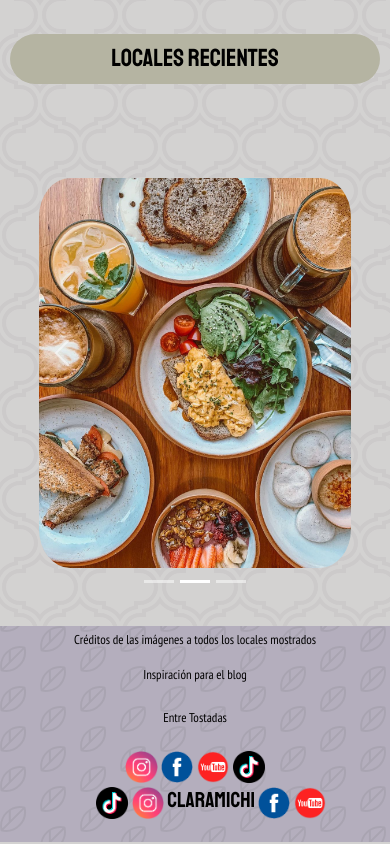
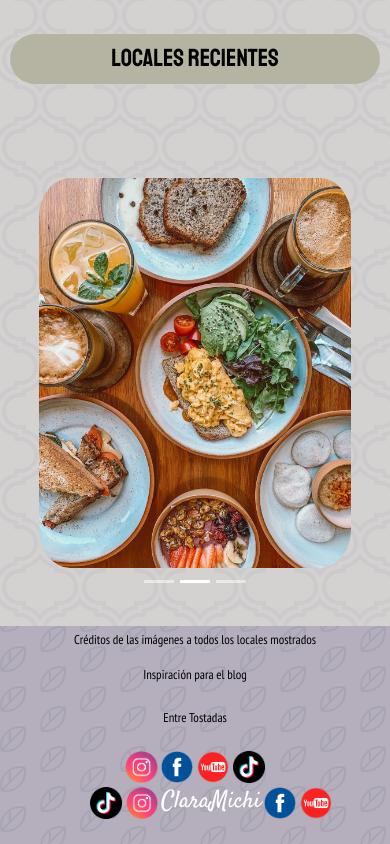
Before and after one commit to Agus-Gomez/FoodSite, a plain HTML site: page index.html in a window 390 px wide. Shown: the part 865-1709 px from the top of the page. Drawn offline with nearby package versions, Linux system fonts and the light colour scheme.

Commit message:
Modificación pequeña en el footer y media phone

```diff
--- a/css/Estilos.css
+++ b/css/Estilos.css
@@ -424,4 +424,8 @@ H6 {
     .footerImageCredits p {
         font-size: 0.8rem;
     }
+
+    .blogListFooter h1 {
+        font-size: 1.5em;
+    }
 }
--- a/index.html
+++ b/index.html
@@ -190,7 +190,7 @@
                 </li>
 
                 <li>
-                    <h4>CLARAMICHI</h4>
+                    <h1>ClaraMichi</h1>
                 </li>
                 <li>
                     <img src="./images/iconos/redes sociales/Facebook.png" alt="Facebook link">
```
Also changed, not shown: pages/Cafeteria.html (+1 -1 lines), pages/Contacto.html (+1 -1 lines), pages/Heladeria.html (+1 -1 lines), pages/RestoBar.html (+1 -1 lines).
